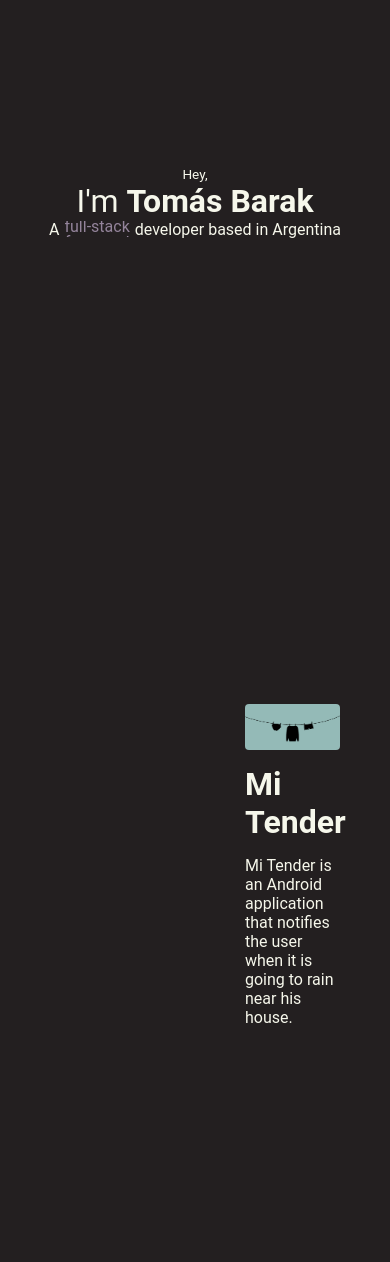
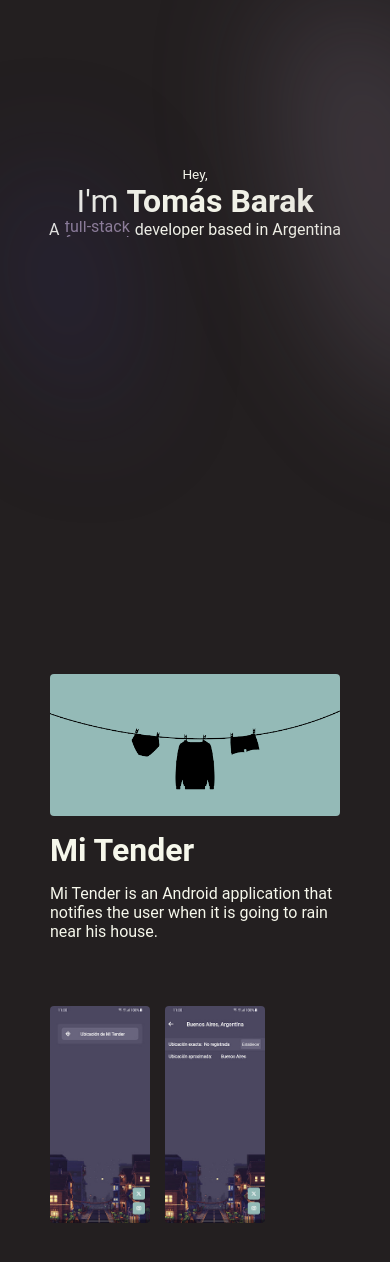
Before and after one commit to tomasbarak/tomasbarak.github.io, a plain HTML site: page index.html in a window 390 px wide. Shown: the part 250-1512 px from the top of the page. Drawn offline with Linux system fonts and the light colour scheme.

Commit message:
Added carousel

```diff
--- /dev/null
+++ b/blurry.css
@@ -0,0 +1,70 @@
+#blurry-shape-1 {
+    display: none;
+    position: absolute;
+    top: 30%;
+    left: 70%;
+    width: 50%;
+    height: 50%;
+    background: var(--accent-color);
+    opacity: 0.25;
+    border-radius: 24% 76% 77% 23% / 30% 30% 70% 70%;
+    filter: blur(4rem);
+    animation: shape1 10s infinite ease-in-out;
+    -webkit-backface-visibility: hidden;
+    -webkit-perspective: 1000;
+    -webkit-transform: translate3d(0,0,0);
+    -webkit-transform: translateZ(0);
+    backface-visibility: hidden;
+    perspective: 1000;
+    transform: translate3d(0,0,0);
+    transform: translateZ(0);
+}
+
+#blurry-shape-2 {
+    display: none;
+    position: absolute;
+    top: 50%;
+    right: 70%;
+    width: 30%;
+    height: 30%;
+    background: #3D348B;
+    opacity: 0.25;
+    border-radius: 24% 76% 77% 23% / 30% 30% 70% 70%;
+    filter: blur(4rem);
+    animation: shape1 10s infinite ease-in-out;
+    -webkit-backface-visibility: hidden;
+    -webkit-perspective: 1000;
+    -webkit-transform: translate3d(0,0,0);
+    -webkit-transform: translateZ(0);
+    backface-visibility: hidden;
+    perspective: 1000;
+    transform: translate3d(0,0,0);
+    transform: translateZ(0);
+}
+
+@keyframes shape1 {
+    0% {
+      border-radius: 24% 76% 77% 23% / 30% 30% 70% 70%;
+    }
+    25% {
+      border-radius: 28% 72% 81% 19% / 78% 25% 75% 22%;
+    }
+    50% {
+      border-radius: 60% 40% 0% 100% / 1% 74% 26% 99%;
+    }
+    75% {
+      border-radius: 0% 100% 100% 0% / 0% 100% 100% 0%;
+    }
+    100% {
+      border-radius: 24% 76% 77% 23% / 30% 30% 70% 70%;
+    }
+  }
+
+  @media  screen and (max-width: 1024px){
+    #blurry-shape-1 {
+        display: block;
+    }
+    #blurry-shape-2 {
+        display: block;
+    }
+  }
--- a/index.html
+++ b/index.html
@@ -8,6 +8,7 @@
     <title>Tomás Barak</title>
     <link rel="stylesheet" href="style.css">
     <link rel="stylesheet" href="carousel.css">
+    <link rel="stylesheet" href="blurry.css">
 </head>
 
 <body>
@@ -34,6 +35,8 @@
             <img src="images/programming.svg" alt="Programmer illustration">
         </div>
 
+        <div id="blurry-shape-1"></div>
+        <div id="blurry-shape-2"></div>
         <!-- <img src="images/wave-accent.svg" id="presentation-wave" alt="WAVE SVG"> -->
     </section>
     <section id="projects-section">
@@ -46,6 +49,15 @@
                 <img class="project-image" src="images/mitender-banner.png" alt="">
                 <h1 class="project-title">Mi Tender</h1>
                 <p class="project-description">Mi Tender is an Android application that notifies the user when it is going to rain near his house.</p>
+                <div class="project-screenshots-container">
+                    <img class="project-screenshot" src="images/mitender-screenshot-1.jpg" alt="">
+                    <img class="project-screenshot" src="images/mitender-screenshot-2.jpg" alt="">
+                </div>
+            </div>
+            <div class="project-info-container">
+                <img class="project-image" src="images/polifaces-banner.png" alt="">
+                <h1 class="project-title">Polifaces</h1>
+                <p class="project-description">An all-in-one AI facial recogition platform designed for business, schools, or any other institution.</p>
             </div>
         </div>
     </section>
--- a/style.css
+++ b/style.css
@@ -51,6 +51,13 @@ html, body {
     justify-content: center;
     align-items: center;
     transition: color 0.5s;
+    -webkit-tap-highlight-color: transparent;
+    -webkit-touch-callout: none;
+    -webkit-user-select: none;
+    -khtml-user-select: none;
+    -moz-user-select: none;
+    -ms-user-select: none;
+    user-select: none;
 }
 
 #top-navbar > a:hover {
@@ -86,6 +93,7 @@ html, body {
     box-sizing: border-box;
     padding: 0;
     padding-top: 60px;
+    overflow: hidden;
 }
 
 #presentation-wave {
@@ -120,6 +128,7 @@ html, body {
     background-color: var(--background-color);
     box-sizing: border-box;
     padding-top: 60px;
+    overflow: hidden;
 }
 
 .projects-left {
@@ -139,15 +148,18 @@ html, body {
     align-items: center;
     justify-content: flex-start;
     width: 50%;
-    height: 100%;
+    height: 100vh;
     box-sizing: border-box;
     padding: 50px;
+    animation: carousel 20s infinite ease-in-out;
 }
 
 .project-info-container {
+    position: relative;
+    display: flex;
     width: 100%;
-    display: flex;
     height: 100%;
+    min-height: 100vh;
     flex-direction: column;
     align-items: flex-start;
     justify-content: flex-start;
@@ -171,10 +183,32 @@ html, body {
 .project-description {
     display: flex;
     flex-direction: column;
-    margin: 15px 0;
+    margin: 50px 0;
     margin-top: 0 !important;
     font-size: 1em;
     color: var(--text-color);
+}
+
+.project-screenshots-container {
+    display: flex;
+    flex-direction: row;
+    align-items: center;
+    justify-content: flex-start;
+    box-sizing: border-box;
+    padding: 15px 0;
+    max-width: 100%;
+    overflow-x: scroll;
+}
+
+.project-screenshots-container > img {
+    width: auto;
+    height: 100%;
+    max-width: 150px;
+    border-radius: 4px;
+}
+
+.project-screenshots-container > img + img {
+    margin-left: 15px;
 }
 
 #contact-section {
@@ -287,6 +321,44 @@ html, body {
     }
 }
 
+@keyframes carousel {
+/* TWO CARDS INSIDE CAROUSEL VERTICALLy*/
+    0% {
+        transform: translateY(0%);
+    }
+    25% {
+        transform: translateY(0%);
+    }
+    50% {
+        transform: translateY(-100%);
+    }
+    75% {
+        transform: translateY(-100%);
+    }
+    100% {
+        transform: translateY(0%);
+    }
+}
+
+@keyframes carousel-horizontal {
+/* TWO CARDS INSIDE CAROUSEL HORIZONTALLY*/
+    0% {
+        transform: translateX(0%);
+    }
+    25% {
+        transform: translateX(0%);
+    }
+    50% {
+        transform: translateX(calc(-100% + 50px));
+    }
+    75% {
+        transform: translateX(calc(-100% + 50px));
+    }
+    100% {
+        transform: translateX(0%);
+    }
+}
+
 #presentation-left > #presentation-h2 > ol > li > span{
     white-space: nowrap;
 }
@@ -318,4 +390,30 @@ html, body {
         width: 100%;
         align-items: center;
     }
+
+    .projects-left {
+        display: none;
+    }
+
+    .projects-right {
+        width: 100%;
+        flex-direction: row;
+        align-items: flex-start;
+        justify-content: flex-start;
+        animation: carousel-horizontal 20s infinite;
+    }
+
+    .project-info-container {
+        min-width: 100%;
+    }
+
+    .project-info-container + .project-info-container {
+        margin-left: 50px;
+    }
+
+    .project-screenshots-container > img {
+        width: 100px;
+        height: auto;
+        border-radius: 4px;
+    }
 }
```
Also changed, not shown: images/mitender-screenshot-1.jpg (added), images/mitender-screenshot-2.jpg (added), images/polifaces-banner.png (added).
